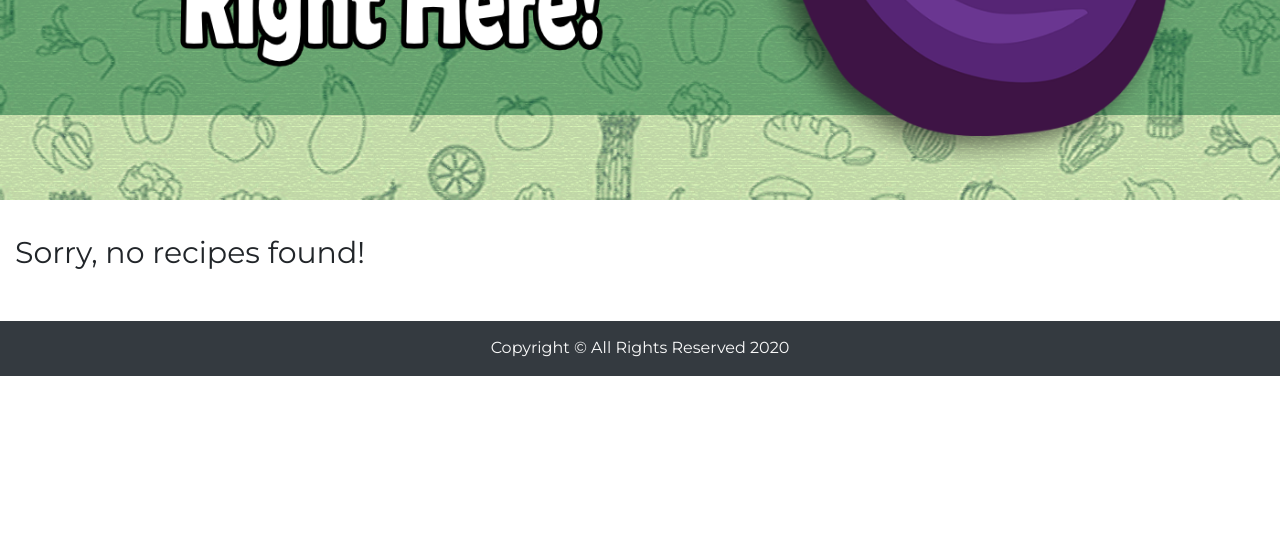
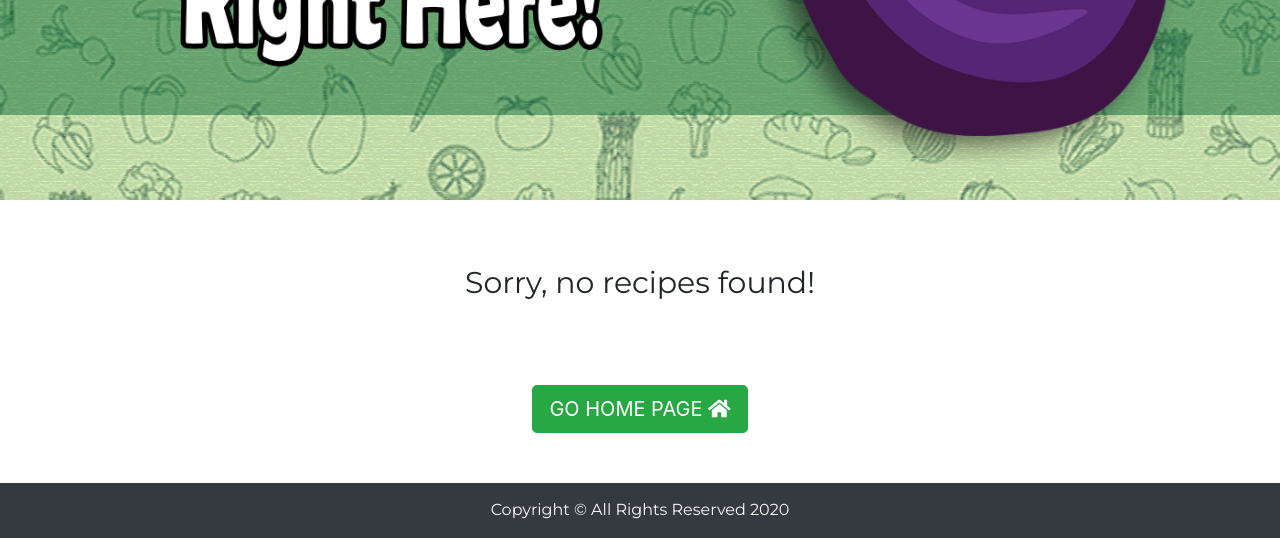
Before and after one commit to Code-Institute-Submissions/3rd-milestone-project-my-veggie-food, a Flask app: page /recipes/main in a window 1280 px wide. Shown: the part 886-1424 px from the top of the page. Before the commit the page ends 1262 px from the top, so only its background shows below. Run offline with Flask 2, Linux system fonts and the light colour scheme; data that the repository does not hold is empty; some libraries are stand-ins or nearby versions.

Commit message:
Updated css styling

```diff
--- a/static/css/style.css
+++ b/static/css/style.css
@@ -185,7 +185,21 @@
 
 .message-error {
     font-size: 30px;
-    padding: 30px 0;
+    padding-top: 60px;
+    padding-bottom: 30px;
+    text-align: center;
+}
+
+.btn-message-error {
+    font-weight: bold;
+    font-size: 40px;
+    text-transform: uppercase;
+    display: block;
+    margin: 0 auto;
+}
+
+.special-btn-margin {
+    margin: 50px 0;
 }
 
 #recipe-container h1 {
--- a/templates/recipe.html
+++ b/templates/recipe.html
@@ -59,9 +59,9 @@
         </div>
         {% if session.user|lower == recipe.created_by|lower %}
         <div id="recipe-buttons" class="col-12">
-            <a role="button" href="{{ url_for('edit_recipe', recipe_id=recipe._id) }}" class="btn btn-success">Edit</a>
-            <a role="button" href="{{ url_for('add_recipes') }}" class="btn btn-info">Add</a>
-            <a type="button" href="{{ url_for('delete_recipe', recipe_id=recipe._id) }}" class="btn btn-danger">Delete</a>
+            <a role="button" href="{{ url_for('edit_recipe', recipe_id=recipe._id) }}" class="btn btn-success">Edit <i class="fas fa-edit"></i></a>
+            <a role="button" href="{{ url_for('add_recipes') }}" class="btn btn-info">Add <i class="fas fa-plus-circle"></i></a>
+            <a type="button" href="{{ url_for('delete_recipe', recipe_id=recipe._id) }}" class="btn btn-danger">Delete <i class="fas fa-minus-circle"></i></a>
         </div>
         {% endif %}
 
--- a/templates/recipes.html
+++ b/templates/recipes.html
@@ -15,6 +15,9 @@
                 <img src="/static/images/something_is_not_right_no-recipes-found.png" class="d-block w-100" alt="ups, something is not right here"/>
                 <div class="col-12">
                     <p class="message-error">Sorry, no recipes found!</p>
+                </div>
+                <div class="form-row special-btn-margin">
+                    <a role="button" class="btn btn-success btn-lg btn-message-error" href="{{ url_for('index') }}">Go Home Page <i class="fas fa-home"></i></a>
                 </div>
         </div>
      </div>
```
